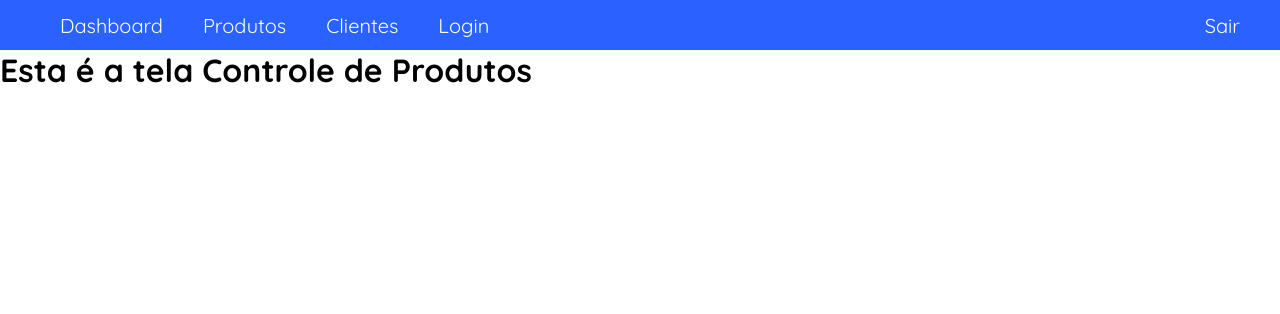
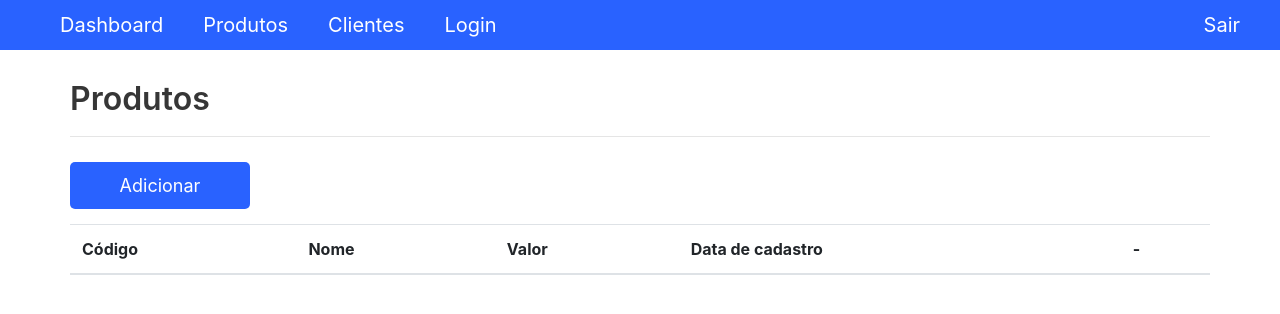
Before and after one commit to marinapsvreis/vue-basico-weberson, a Vue app: page /controle-de-produtos in a window 1280 px wide. Shown: the top 314 px of the page. Built offline with nearby package versions, Linux system fonts and the light colour scheme.

Commit message:
escopo da tela de produtos

```diff
--- a/public/index.html
+++ b/public/index.html
@@ -6,14 +6,12 @@
   <meta http-equiv="X-UA-Compatible" content="IE=edge">
   <meta name="viewport" content="width=device-width,initial-scale=1.0">
   <link rel="icon" href="<%= BASE_URL %>favicon.ico">
-  <title>Aprendendo Vue.js</title>
+  <title>Fundamentos Vue.js</title>
+  <link rel="stylesheet" href="https://cdn.jsdelivr.net/npm/bootstrap@4.6.1/dist/css/bootstrap.min.css">
 </head>
 
 <body>
-  <noscript>
-  </noscript>
   <div id="app"></div>
-  <!-- built files will be auto injected -->
 </body>
 
 </html>
--- a/src/App.vue
+++ b/src/App.vue
@@ -35,4 +35,28 @@
   padding: 0;
   box-sizing: border-box;
 }
+
+.container {
+  margin-top: 30px;
+}
+
+.titulo {
+  font-weight: 600;
+  color: #363636;
+}
+
+.button-principal {
+  width: 180px;
+}
+
+.linha-separadora {
+  margin-inline: -15px;
+  margin-top: 10px;
+  margin-bottom: 5px;
+}
+
+.table-row {
+  margin-top: -5px;
+  margin-inline: -30px;
+}
 </style>
--- a/src/components/menu/MenuComponent.vue
+++ b/src/components/menu/MenuComponent.vue
@@ -48,14 +48,17 @@
   padding: 20px;
   font-size: 20px;
   cursor: pointer;
+  color: #fff;
 }
 
 li:hover {
   background-color: var(--cor-secundaria);
+  color: #000;
 }
 
-li:hover a {
-  color: #000;
+li a {
+  text-decoration: none;
+  text-align: center;
 }
 
 li:first-child {
@@ -68,10 +71,4 @@
   text-align: right;
   margin-right: 20px;
 }
-
-li a {
-  color: #fff;
-  text-decoration: none;
-  text-align: center;
-}
 </style>
--- a/src/views/ControleDeProdutosView.vue
+++ b/src/views/ControleDeProdutosView.vue
@@ -1,12 +1,44 @@
 <template>
-  <div>
-    <h1>{{ mensagem }}</h1>
+  <div class="container">
+    <div class="row">
+      <div class="col-sm-12"></div>
+      <h2 class="titulo">Produtos</h2>
+    </div>
+
+    <hr class="linha-separadora" />
+
+    <div class="row">
+      <div class="button-principal">
+        <ButtonComponent value="Adicionar" />
+      </div>
+    </div>
+
+    <div class="row table-row">
+      <div class="col-sm-12">
+        <table class="table">
+          <thead>
+            <tr>
+              <th>Código</th>
+              <th>Nome</th>
+              <th>Valor</th>
+              <th>Data de cadastro</th>
+              <th>-</th>
+            </tr>
+          </thead>
+        </table>
+      </div>
+    </div>
   </div>
 </template>
 
 <script>
+import ButtonComponent from "@/components/button/ButtonComponent.vue";
+
 export default {
   name: "ControleDeProdutosView",
+  components: {
+    ButtonComponent,
+  },
   data() {
     return {
       mensagem: "Esta é a tela Controle de Produtos",
--- a/src/views/LoginView.vue
+++ b/src/views/LoginView.vue
@@ -35,7 +35,6 @@
 <style scoped>
 .box-login {
   width: 400px;
-  /* height: 500px; */
 
   margin: auto;
   margin-top: 220px;
```
